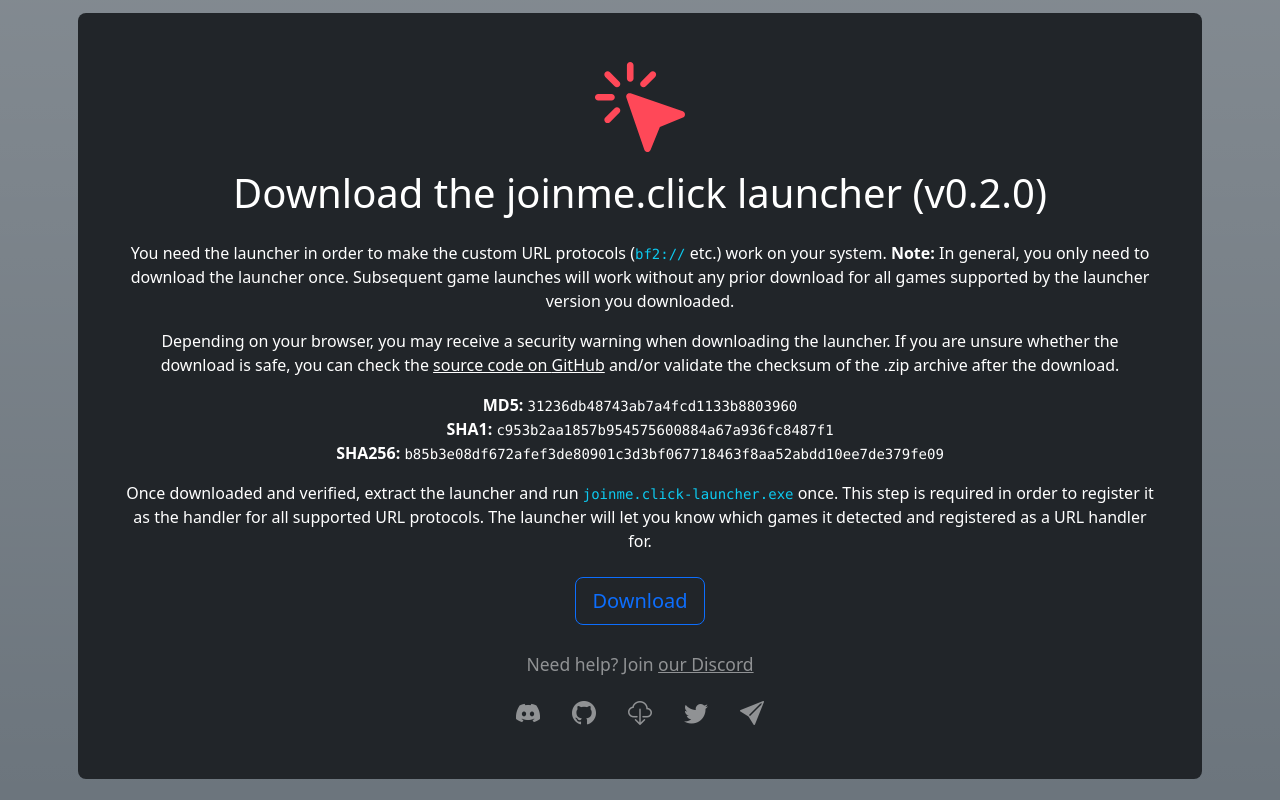
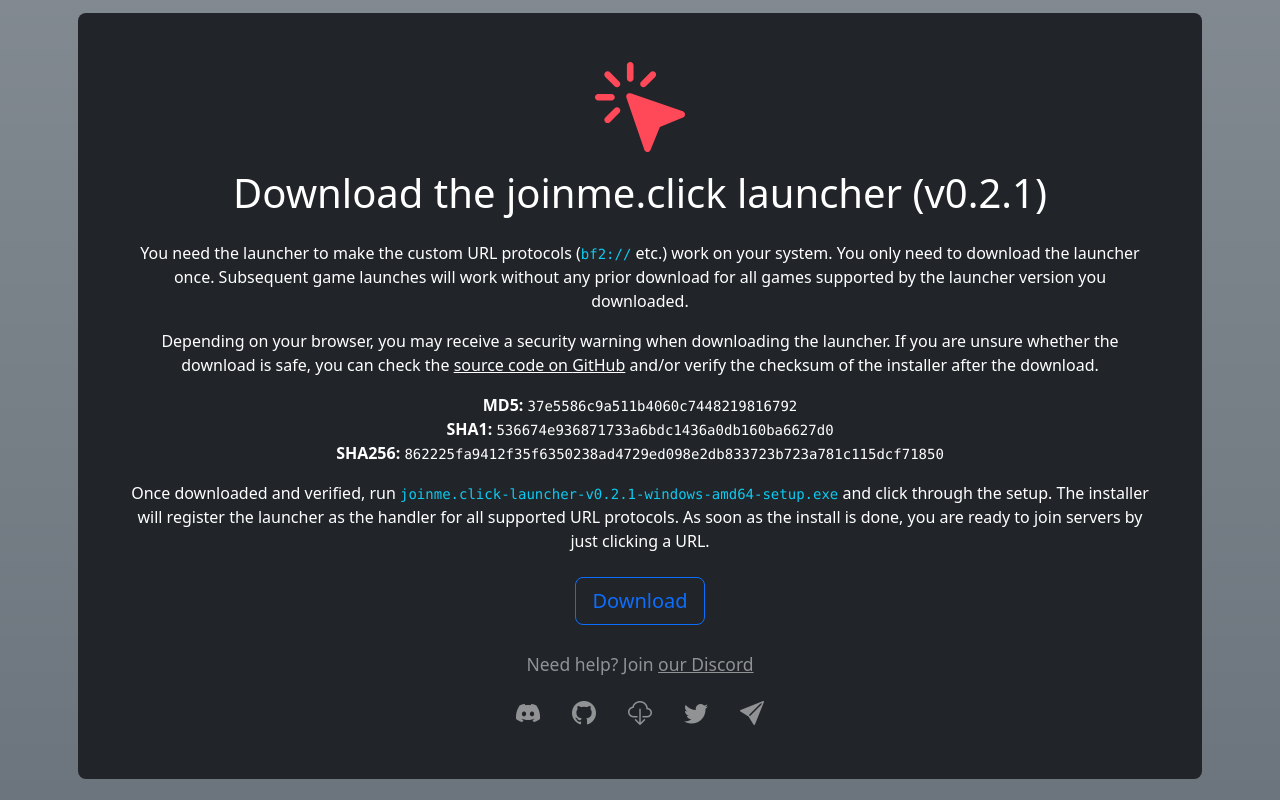
Before and after one commit to cetteup/joinme.click, a Next.js app: page /download in a window 1280 px wide. Built offline with nearby package versions, Linux system fonts and the light colour scheme.

Commit message:
feat: Switch to offering installer for download

```diff
--- a/lib/launchers.ts
+++ b/lib/launchers.ts
@@ -14,12 +14,12 @@
 export const officialLauncher: LauncherDetails = {
     sourceURL: 'https://github.com/cetteup/joinme.click-launcher',
     sourceProvider: 'GitHub',
-    currentVersion: 'v0.2.0',
-    downloadURL: 'https://github.com/cetteup/joinme.click-launcher/releases/download/v0.2.0/joinme.click-launcher-v0.2.0-windows-amd64.zip',
+    currentVersion: 'v0.2.1',
+    downloadURL: 'https://github.com/cetteup/joinme.click-launcher/releases/download/v0.2.1/joinme.click-launcher-v0.2.1-windows-amd64-setup.exe',
     checksums: {
-        md5: '31236db48743ab7a4fcd1133b8803960',
-        sha1: 'c953b2aa1857b954575600884a67a936fc8487f1',
-        sha256: 'b85b3e08df672afef3de80901c3d3bf067718463f8aa52abdd10ee7de379fe09'
+        md5: '37e5586c9a511b4060c7448219816792',
+        sha1: '536674e936871733a6bdc1436a0db160ba6627d0',
+        sha256: '862225fa9412f35f6350238ad4729ed098e2db833723b723a781c115dcf71850'
     },
-    filename: 'joinme.click-launcher.exe'
+    filename: 'joinme.click-launcher-v0.2.1-windows-amd64-setup.exe'
 };
--- a/pages/download.tsx
+++ b/pages/download.tsx
@@ -8,13 +8,12 @@
             <h1 className="display-6">Download the joinme.click launcher ({officialLauncher.currentVersion})</h1>
             <div className="my-4">
                 <p>
-                    You need the launcher in order to make the custom URL protocols (<code className="text-info">bf2://</code> etc.) work on your system. <strong>Note:</strong> In general,
-                    you only need to download the launcher once.
+                    You need the launcher to make the custom URL protocols (<code className="text-info">bf2://</code> etc.) work on your system. You only need to download the launcher once.
                     Subsequent game launches will work without any prior download for all games supported by the launcher version you downloaded.
                 </p>
                 <p>
                     Depending on your browser, you may receive a security warning when downloading the launcher.
-                    If you are unsure whether the download is safe, you can check the <a href={officialLauncher.sourceURL} target="_blank" className="text-white" rel="noreferrer">source code on {officialLauncher.sourceProvider}</a> and/or validate the checksum of the .zip archive after the download.
+                    If you are unsure whether the download is safe, you can check the <a href={officialLauncher.sourceURL} target="_blank" className="text-white" rel="noreferrer">source code on {officialLauncher.sourceProvider}</a> and/or verify the checksum of the installer after the download.
                 </p>
                 <p>
                     <strong>MD5:</strong> <code className="text-white">{officialLauncher.checksums.md5}</code><br />
@@ -22,9 +21,9 @@
                     <strong>SHA256:</strong> <code className="text-white">{officialLauncher.checksums.sha256}</code>
                 </p>
                 <p>
-                    Once downloaded and verified, extract the launcher and run <code className="text-info">{officialLauncher.filename}</code> once.
-                    This step is required in order to register it as the handler for all supported URL protocols.
-                    The launcher will let you know which games it detected and registered as a URL handler for.
+                    Once downloaded and verified, run <code className="text-info">{officialLauncher.filename}</code> and click through the setup.
+                    The installer will register the launcher as the handler for all supported URL protocols.
+                    As soon as the install is done, you are ready to join servers by just clicking a URL.
                 </p>
             </div>
             <Button variant="outline-primary" size='lg' href={officialLauncher.downloadURL}>Download</Button>
--- a/pages/g/[game]/[identifier].tsx
+++ b/pages/g/[game]/[identifier].tsx
@@ -162,6 +162,7 @@
                 gameConfig.requiresLauncher && gameConfig.launcher &&
                 <DownloadModal
                     title={`Download the launcher (${gameConfig.launcher.currentVersion})`}
+                    game={gameConfig.label}
                     protocol={gameConfig.protocol}
                     sourceURL={gameConfig.launcher.sourceURL}
                     sourceProvider={gameConfig.launcher.sourceProvider}
--- a/pages/index.tsx
+++ b/pages/index.tsx
@@ -122,6 +122,7 @@
                 link.game?.requiresLauncher && link.game?.launcher &&
                 <DownloadModal
                     title={`Download the launcher (${link.game.launcher.currentVersion})`}
+                    game={link.game.label}
                     protocol={link.game.protocol}
                     sourceURL={link.game.launcher.sourceURL}
                     sourceProvider={link.game.launcher.sourceProvider}
```
Also changed, not shown: components/DownloadModal.tsx (+7 -6 lines).
